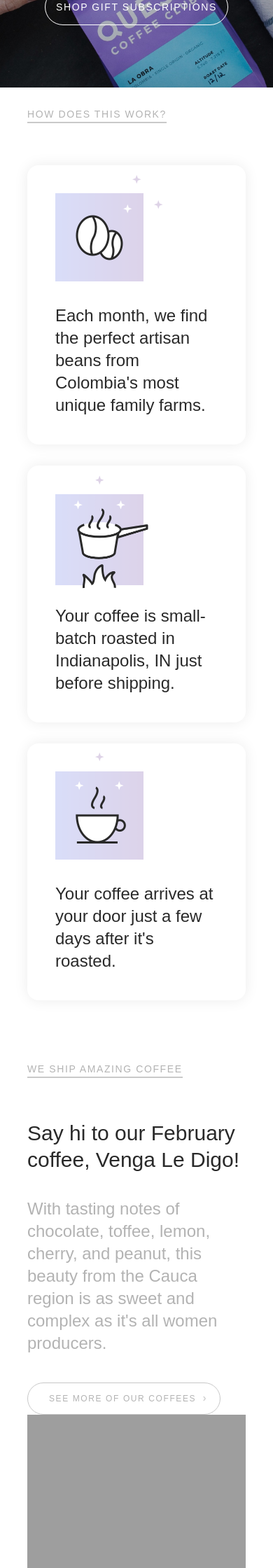
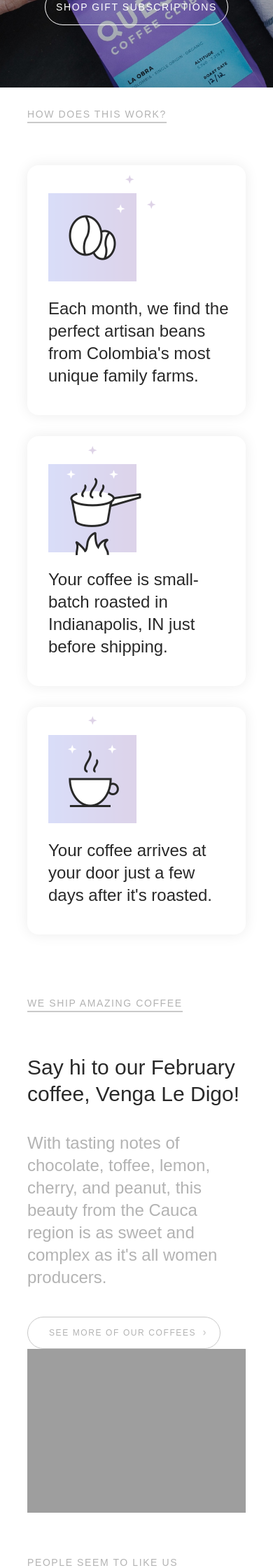
Before and after one commit to roryreiff/questcoffeeclub.com, a Jekyll site: the page built from index.md, in a window 390 px wide. Shown: the part 425-2665 px from the top of the page at 70% size. Built offline with Jekyll 4.4.1, drawn with Linux system fonts in a browser that asks for light colours; some web fonts are replaced; comment, search, counter and statistics services are not loaded.

Commit message:
more work on css

```diff
--- a/_scss/base.scss
+++ b/_scss/base.scss
@@ -188,7 +188,7 @@ ul.checklist {
         font-size: 30px;
         line-height: 38px;
     }
-    p {
+    p, a, li {
         font-size: 24px;
         line-height: 32px;
     }
--- a/_scss/boxes.scss
+++ b/_scss/boxes.scss
@@ -94,20 +94,24 @@
 @media screen and (max-width: 640px) {
     .box {
         margin-bottom: 30px;
+        p {
+            margin: 10px 20px 0 30px;
+        }
     }
+    .how-it-works img { margin: 0 0 0 -10px; }
     .box-review {
         p { padding: 0; }
         .rating {
             margin: 0;
             p {
-                margin: 8px 0 5px 40px;
+                margin: 8px 0 5px 30px;
                 text-align: left;
                 float: none;
             }
             .stars {
                 margin: 5px 0 0 0;
                 float: none;
-                margin-left: 40px;
+                margin-left: 30px;
                 display: block;
             }
             display: block;
--- a/index.md
+++ b/index.md
@@ -8,15 +8,15 @@ layout: default
     <div class="inner">
         <h2>How does this work?</h2>
         <div class="expand">
-            <div class="box third">
+            <div class="box third how-it-works">
                 <img src="/assets/images/qcc-landing-hdtw-1@2x.png" title="" />
                 <p>Each month, we find the perfect artisan beans from Colombia's most unique family farms.</p>
             </div>
-            <div class="box third">
+            <div class="box third how-it-works">
                 <img src="/assets/images/qcc-landing-hdtw-2@2x.png" title="" />
                 <p>Your coffee is small-batch roasted in Indianapolis, IN just before shipping.</p>
             </div>
-            <div class="box third">
+            <div class="box third how-it-works">
                 <img src="/assets/images/qcc-landing-hdtw-3@2x.png" title="" />
                 <p>Your coffee arrives at your door just a few days after it's roasted.</p>
             </div>
```
Also changed, not shown: assets/images/qcc-landing-hdtw-1@2x.png, assets/images/qcc-landing-hdtw-2@2x.png, assets/images/qcc-landing-hdtw-3@2x.png, 2 other files.
